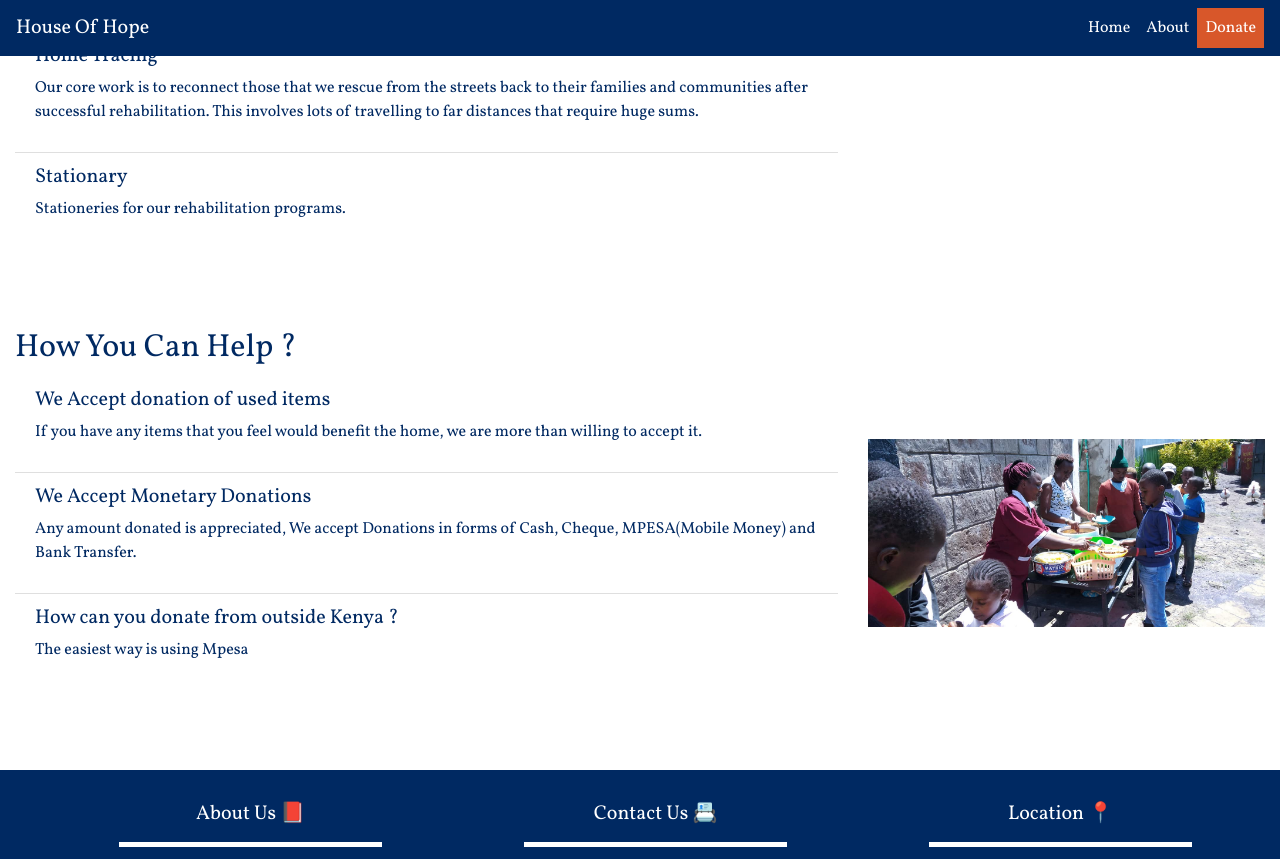
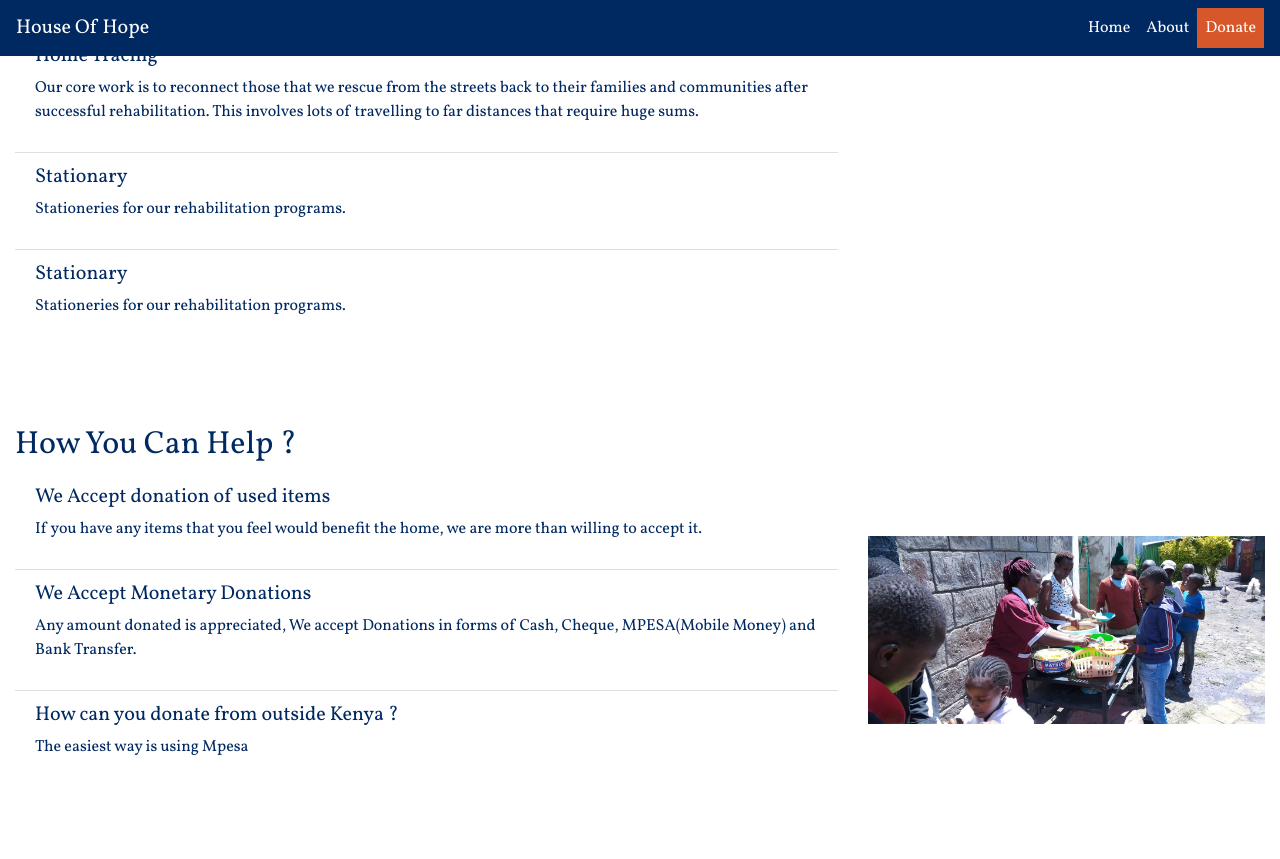
Before and after one commit to KMulji/NYT-Website, a Jekyll site: the page built from Donate.html, in a window 1280 px wide and 900 px high, scrolled down 723 px, cut to the strip 0-859 px from the top of the window. Built offline with Jekyll 4.4.1, drawn with Linux system fonts in a browser that asks for light colours; nearby versions of some CDN libraries.

Commit message:
Update donationList.yml

```diff
--- a/_data/donationList.yml
+++ b/_data/donationList.yml
@@ -18,3 +18,6 @@
 
 - title: Stationary
   description: Stationeries for our rehabilitation programs.
+
+- title: Stationary
+  description: Stationeries for our rehabilitation programs.
```
